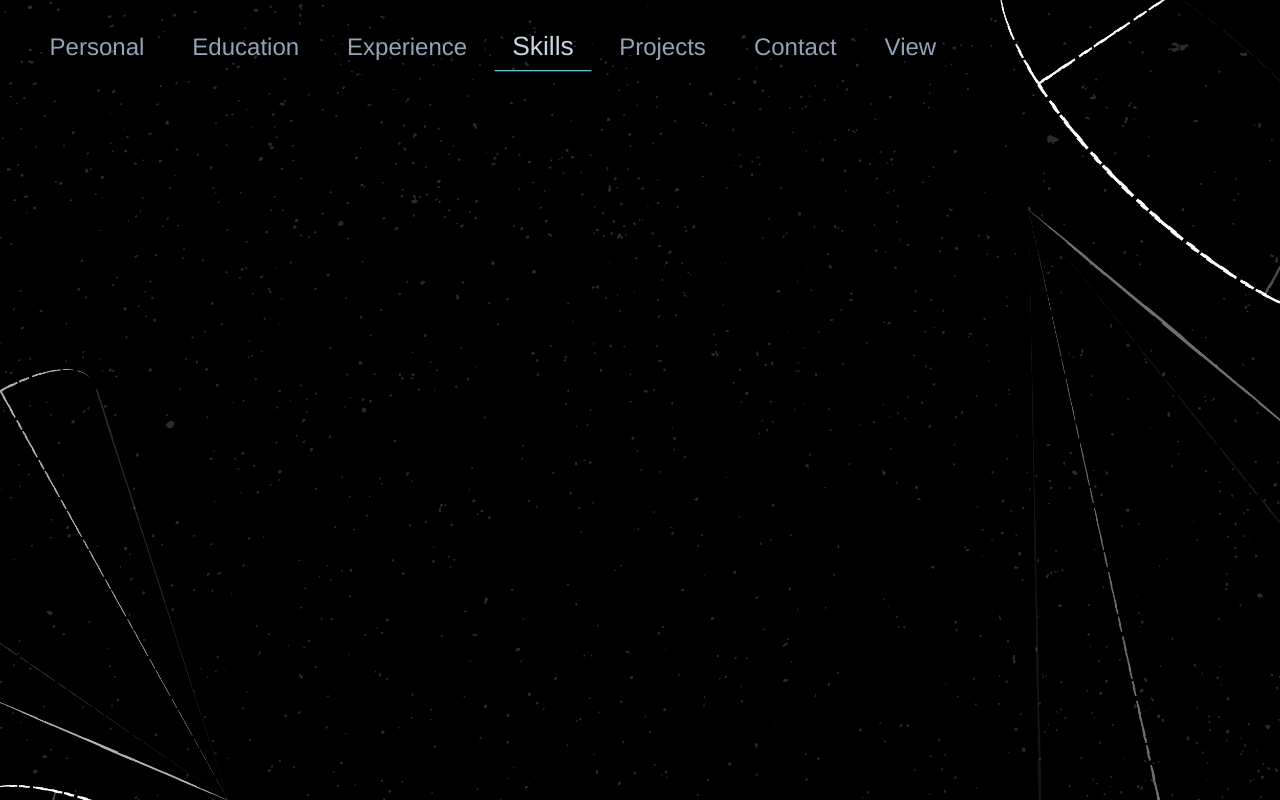
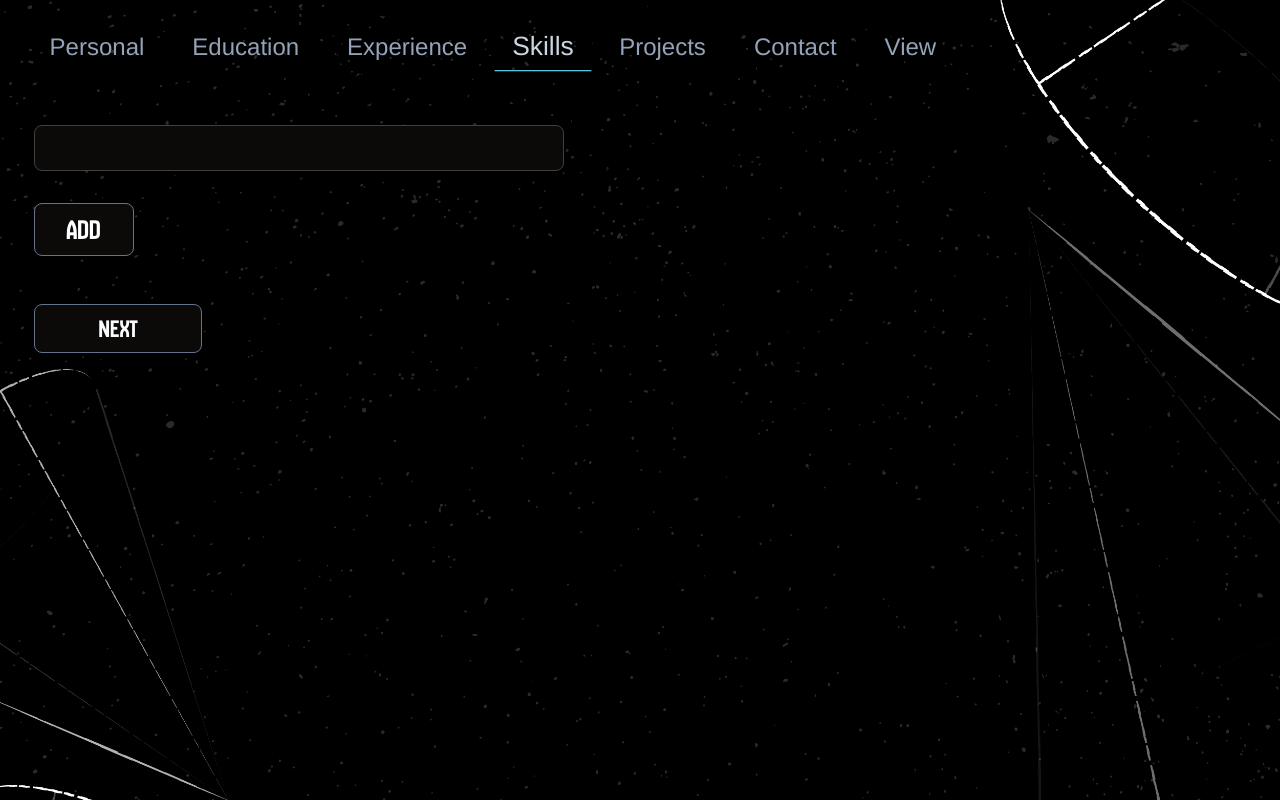
Before and after one commit to MhmdFais/resume.io, a React (Vite) app: page /home in a window 1280 px wide. Both pictures are taken after a click on the button "Skills". Built offline with nearby package versions, Linux system fonts and the light colour scheme.

Commit message:
feat: Add SkillInfo component for capturing skills details

```diff
--- a/src/components/HomeScreen.jsx
+++ b/src/components/HomeScreen.jsx
@@ -3,6 +3,7 @@ import '../styles/HomeScreen.css';
 import PersonalInfo from '../components/PersonalInfo';
 import EducationInfo from '../components/EducationInfo';
 import ExperienceInfo from '../components/ExperinceInfo';
+import SkillInfo from '../components/SkillInfo';
 
 function HomeScreen() {
     const [currentSection, setCurrentSection] = useState('Personal');
@@ -18,7 +19,7 @@ function HomeScreen() {
             case 'Experience':
                 return <ExperienceInfo />; // EXPERIENCE COMPONENT
             case 'Skills':
-                return <></>; // SKILLS COMPONENT
+                return <SkillInfo />; // SKILLS COMPONENT
             case 'Projects':
                 return <></>; // PROJECTS COMPONENT
             case 'Contact':
--- /dev/null
+++ b/src/components/SkillInfo.jsx
@@ -0,0 +1,66 @@
+import { useState } from 'react';
+import '../styles/common/NextButton.css'
+import '../styles/common/AddRemoveButton.css'
+
+function SkillInfo(){
+
+    const [skills, setSkills] = useState([{id: 1, skill: ''}]);
+
+    const handleChange = (id, event) => {
+        const { name, value } = event.target;
+        const updatedSkills = skills.map(skill =>
+            skill.id === id ? { ...skill, [name]: value } : skill
+        );
+        setSkills(updatedSkills);
+    };
+
+    const addSkill = () => {
+        const newSkill = { id: skills.length + 1, skill: '' };
+        setSkills([...skills, newSkill]);
+    };
+
+    const removeSkill = (id) => {
+        const updatedSkills = skills.filter(skill => skill.id !== id);
+        setSkills(updatedSkills);
+    };
+
+    const handleSubmit = (event) => {
+        event.preventDefault();
+        console.log(skills);
+    };
+
+    return(
+        <div className='InformationDiv skillsInfoDiv'>
+            <form onSubmit={handleSubmit}>
+                {skills.map((skill, index) => (
+                    <div key={skill.id} className="skillInfoSet">
+                        <div className="labelDiv skillInputLabelDiv">
+                            <label htmlFor={`skill-${skill.id}`}></label>
+                            <input
+                                type="text"
+                                id = {`skill-${skill.id}`}
+                                name = "skill"
+                                value={skill.skill}
+                                onChange={(event) => handleChange(skill.id, event)}
+                                required
+                            />
+                        </div>
+                        <div className="addRemoveDiv">
+                            {index > 0 && (
+                                <button type="button" onClick={() => removeSkill(skill.id)}>Remove</button>
+                            )}
+                            {index === skills.length - 1 && (
+                                <button type="button" onClick={addSkill}>Add</button>
+                            )}
+                        </div>
+                    </div>
+                ))}
+                <div className="submitDiv buttonDiv InfoButton">
+                    <button type="submit">Next</button>
+                </div>
+            </form>
+        </div>
+    )
+
+}
+export default SkillInfo;
```
